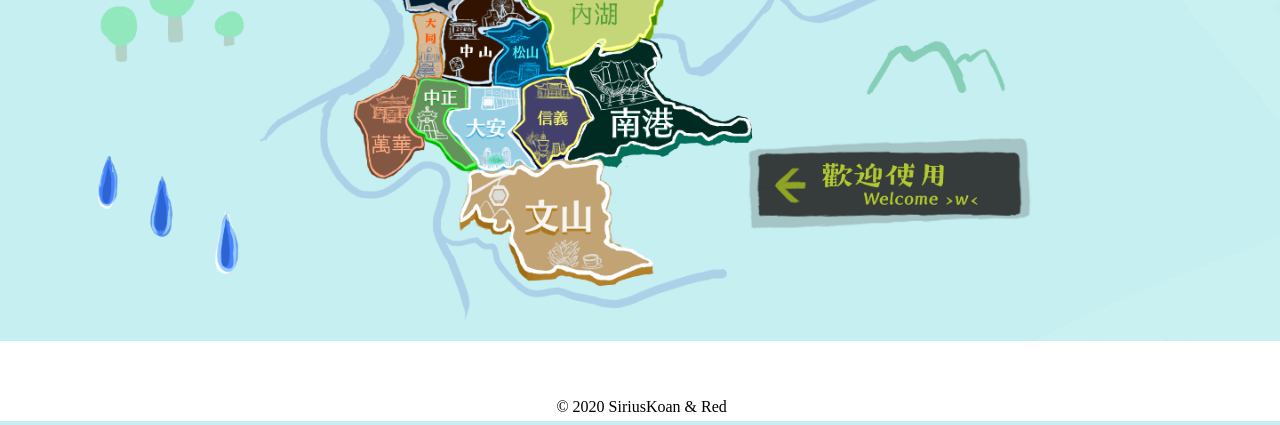
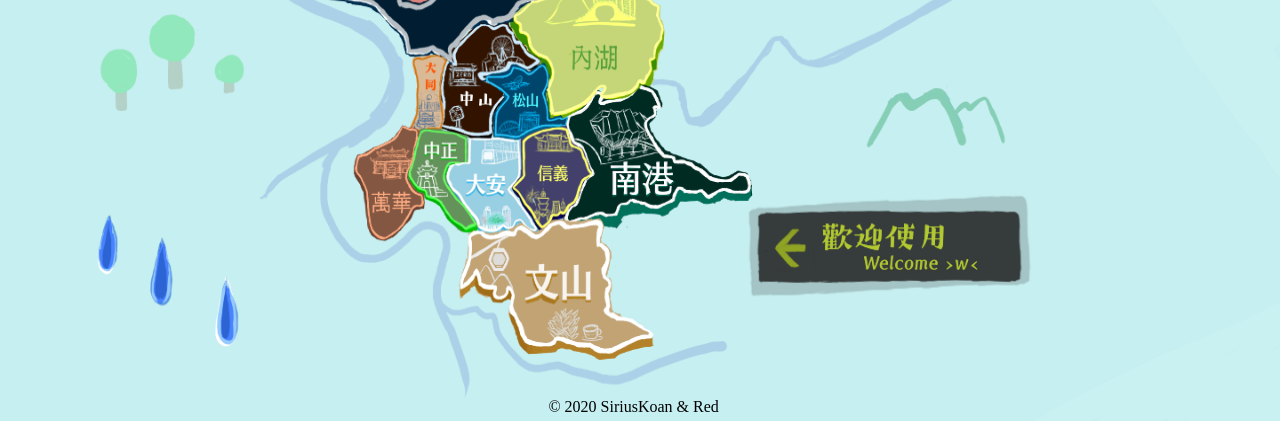
Before and after one commit to SiriusKoan/TaipeiWeather, a Python web app: template templates/index.html in a window 1280 px wide. Shown: the part 379-804 px from the top of the page. Run offline with Jinja, Linux system fonts and the light colour scheme; the template is opened without the code that fills it, so the values that code supplies are empty.

Commit message:
add homepage background fade in effect

```diff
--- a/static/index.css
+++ b/static/index.css
@@ -11,8 +11,9 @@
 #sidebar {
     background-color: aliceblue;
     position: absolute;
-    display: none;
+    z-index: -1;
 }
+
 #weather_form {
     display: block;
     text-align: center;
@@ -23,18 +24,76 @@ td, th {
     height: 50px;
     text-align: center;
 }
+
 tr:hover {
     background-color: #f5f5f5;
 }
+
 footer {
     position: absolute;
     bottom: 0;
     width: 99%;
     text-align: center;
     margin-bottom: 5px;
+    color: black;
 }
+footer a {
+    text-decoration: none;
+    color: black;
+}
+footer a:hover {
+    text-decoration: underline;
+}
+
 body {
-    background-repeat: no-repeat;
+    margin: 0px;
+}
+
+div {
+    z-index: 10;
+    position: relative;
+}
+
+#bg {
+    margin: 0px;
+    width: 100%;
+    height: 100vh;
+    background: no-repeat center center fixed;
+    -webkit-background-size: cover;
+    -moz-background-size: cover;
+    -o-background-size: cover;
     background-size: cover;
-    /* mobile unfriendly */
+    -webkit-animation: bgfadein 4s;
+    /* Chrome, Safari, Opera */
+    animation: bgfadein 4s;
+    position: absolute;
+    top: 0;
+    z-index: -1;
 }
+
+/* Chrome, Safari, Opera */
+
+@-webkit-keyframes bgfadein {
+    from {
+        opacity: 0.2;
+    }
+    to {
+        opacity: 1;
+    }
+}
+
+/* Standard syntax */
+
+@keyframes bgfadein {
+    from {
+        opacity: 0.2;
+    }
+    to {
+        opacity: 1;
+    }
+}
+
+#bg img {
+    width: 100%;
+    height: 100%;
+}
--- a/templates/forecast.html
+++ b/templates/forecast.html
@@ -63,7 +63,7 @@
       </table>
     {% endif %}
     <footer>
-      <span>© 2020 SiriusKoan & Red</span>
+      <span>© 2020 <a href="https://github.com/SiriusKoan" target="_blank">SiriusKoan</a> & Red</span>
     </footer>
 </body>
 </html>
--- a/templates/index.html
+++ b/templates/index.html
@@ -9,10 +9,12 @@
   <link rel="icon" href="{{ url_for('static',filename='icon.jpg') }}">
   <script>
     function closeMenu() {
-      document.getElementById("sidebar").style.display = "none";
+      document.getElementById("sidebar").style.zIndex = "-1";
+      document.getElementById("open-button").style.zIndex = "100";
     }
     function openMenu() {
-      document.getElementById("sidebar").style.display = "block";
+      document.getElementById("sidebar").style.zIndex = "100";
+      document.getElementById("open-button").style.zIndex = "-1";
     }
   </script>
   {% if weather %}
@@ -20,16 +22,16 @@
   {% endif %}
 </head>
 
-<body {% if weather %} style="background-image: url('{{ url_for('static',filename='background/%s.png'%site) }}');" {% else %} style="background-image: url('{{ url_for('static',filename='background/default.png') }}');" {% endif %}>
+<body>
   <div id="sidebar">
     <button onclick="closeMenu();" class="close_menu">Close &times;</button>
     <div><a href="/" class="link" style="margin: 5px;">HomePage</a></div>
     <div><a href="/forecast" class="link" style="margin: 5px;">Forecast</a></div>
   </div>
   <div>
-    <button onclick="openMenu();" class="open_menu">&#9776;</button>
+    <button onclick="openMenu();" class="open_menu" id="open-button">&#9776;</button>
   </div>
-  <img src="{{ url_for('static',filename='districts/%s.jpg'%site) }}" alt="{{ site }}">
+  {% if weather %}<img src="{{ url_for('static',filename='districts/%s.jpg'%site) }}" alt="{{ site }}">{% endif %}
   <div id="weather_form">
     <form action="/" , method="POST">
       <select name="site" id="site" required>
@@ -62,8 +64,15 @@
   {% endfor %}
   {% endif %}
   <footer>
-    <span>© 2020 SiriusKoan & Red</span>
+    <span>© 2020 <a href="https://github.com/SiriusKoan" target="_blank">SiriusKoan</a> & Red</span>
   </footer>
+  <div id="bg">
+    <img
+      src="{% if weather %}{{ url_for('static',filename='background/%s.png'%site) }}{% else %}{{ url_for('static',filename='background/default.png') }}{% endif %}" usemap="#taipei-map">
+      <map name="taipei-map">
+        <area target="" alt="" title="" href="" coords="526,526,527,544,507,549,502,563,521,589,540,613,567,614,581,607,593,613,605,612,577,568,586,557,583,521" shape="poly">
+    </map>
+  </div>
 </body>
 
 </html>
```
